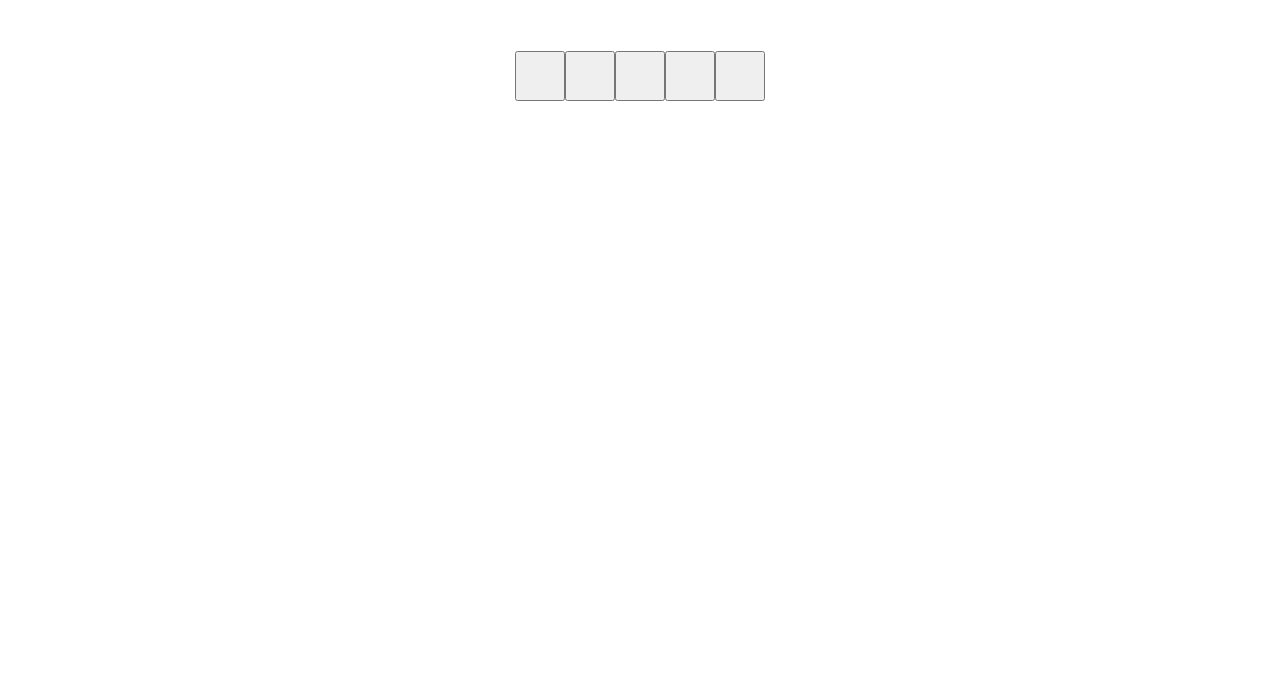
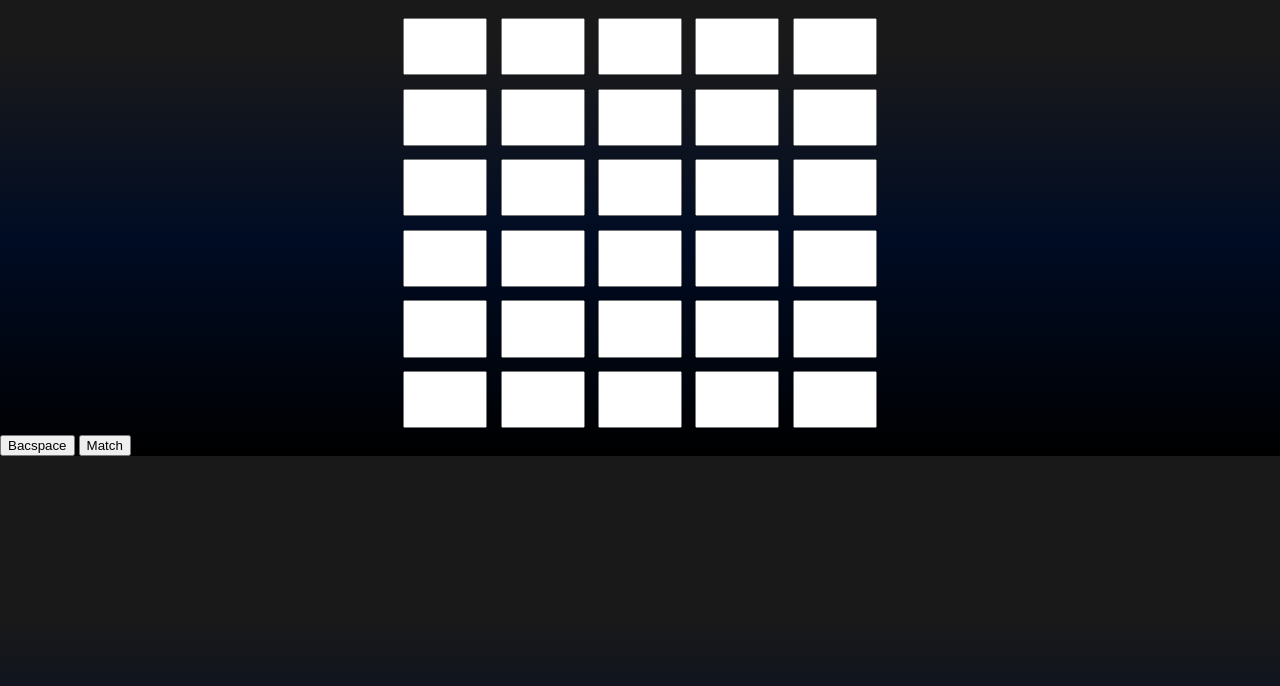
Before and after one commit to liborioleite/Letreco, a plain HTML site: page index.html in a window 1280 px wide. Shown: the part 114-800 px from the top of the page. Drawn offline with Linux system fonts and the light colour scheme.

Commit message:
refeito html e css

```diff
--- a/index.html
+++ b/index.html
@@ -1,5 +1,6 @@
 <!DOCTYPE html>
 <html lang="pt-br">
+
 <head>
     <meta charset="UTF-8">
     <meta http-equiv="X-UA-Compatible" content="IE=edge">
@@ -8,17 +9,66 @@
     <script src="/script.js" defer></script>
     <title>LETRECO</title>
 </head>
+
 <body>
     <div id="top" class="top">
-        <h1>LETRECO</h1>
+        <h1>L-E-T-R-E-C-O</h1>
     </div>
 
-    <div id="buttons-letters" class="buttons-letters">
-        <input type="button" id="button-letter1" class="button" value="" maxlength="1">
-        <input type="button" id="button-letter1" class="button" value="" maxlength="1">
-        <input type="button" id="button-letter1" class="button" value="" maxlength="1">
-        <input type="button" id="button-letter1" class="button" value="" maxlength="1">
-        <input type="button" id="button-letter1" class="button" value="" maxlength="1">
+
+    <div id="row-letters1" class="input-letters">
+        <input type="text" class="input-letter" value="" maxlength="1">
+        <input type="text" class="input-letter" value="" maxlength="1">
+        <input type="text" class="input-letter" value="" maxlength="1">
+        <input type="text" class="input-letter" value="" maxlength="1">
+        <input type="text" class="input-letter" value="" maxlength="1">
+    </div>
+
+    <div id="row-letters2" class="input-letters">
+        <input type="text" class="input-letter" value="" maxlength="1">
+        <input type="text" class="input-letter" value="" maxlength="1">
+        <input type="text" class="input-letter" value="" maxlength="1">
+        <input type="text" class="input-letter" value="" maxlength="1">
+        <input type="text" class="input-letter" value="" maxlength="1">
+    </div>
+
+    <div id="row-letters3" class="input-letters">
+        <input type="text" class="input-letter" value="" maxlength="1">
+        <input type="text" class="input-letter" value="" maxlength="1">
+        <input type="text" class="input-letter" value="" maxlength="1">
+        <input type="text" class="input-letter" value="" maxlength="1">
+        <input type="text" class="input-letter" value="" maxlength="1">
+    </div>
+
+    <div id="row-letters4" class="input-letters">
+        <input type="text" class="input-letter" value="" maxlength="1">
+        <input type="text" class="input-letter" value="" maxlength="1">
+        <input type="text" class="input-letter" value="" maxlength="1">
+        <input type="text" class="input-letter" value="" maxlength="1">
+        <input type="text" class="input-letter" value="" maxlength="1">
+    </div>
+
+    <div id="row-letters5" class="input-letters">
+        <input type="text" class="input-letter" value="" maxlength="1">
+        <input type="text" class="input-letter" value="" maxlength="1">
+        <input type="text" class="input-letter" value="" maxlength="1">
+        <input type="text" class="input-letter" value="" maxlength="1">
+        <input type="text" class="input-letter" value="" maxlength="1">
+    </div>
+
+    <div id="row-letters6" class="input-letters">
+        <input type="text" class="input-letter" value="" maxlength="1">
+        <input type="text" class="input-letter" value="" maxlength="1">
+        <input type="text" class="input-letter" value="" maxlength="1">
+        <input type="text" class="input-letter" value="" maxlength="1">
+        <input type="text" class="input-letter" value="" maxlength="1">
+    </div>
+    <div id="footer" class="footer">
+        <input type="button" class="buttons" value="Bacspace">
+        <input type="button" class="buttons" value="Match">
+
+
     </div>
 </body>
+
 </html>
--- a/style.css
+++ b/style.css
@@ -1,29 +1,30 @@
-* {
+body{
+    padding: 0;
     margin: 0;
-    padding: 0;
-
+    background: linear-gradient(0deg, rgba(0,0,0,1) 0%, rgba(0,12,36,1) 38%, rgb(25, 25, 26) 71%);
 }
 
 .top{
+    color: white;
+    margin-top: 20pt;
     display: flex;
     flex-direction: row;
     justify-content: center;
     align-items: center;
-    margin-top: 20px;
     font-family: monospace;
     font-size: 20px;
 }
 
-.buttons-letters{
-
+.input-letters{
     display: flex;
     flex-direction: row;
     justify-content: center;
-    align-items: center;
-    margin-top: 100px;
+
 }
 
-.button {
-    width: 50px;
-    height: 50px;
+.input-letter{
+    padding: 5pt;
+    margin: 5pt;
+    width: 50pt;
+    height: 30pt;
 }
```
